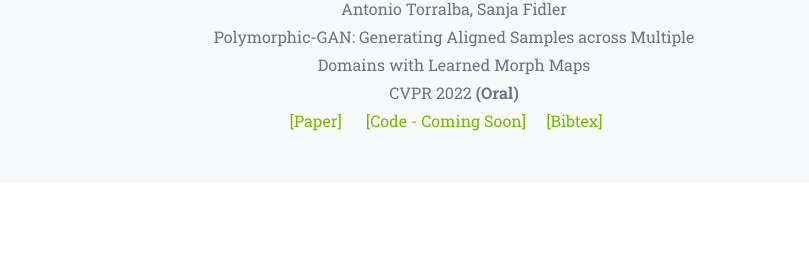
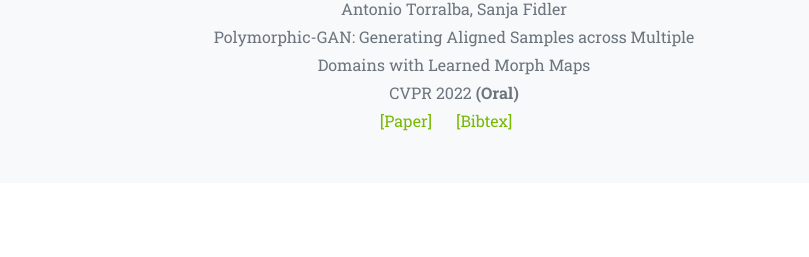
Before and after one commit to nv-tlabs/PMGAN, a plain HTML site: page index.html in a window 1280 px wide. Shown: the part 1494-1751 px from the top of the page, 471-1280 px from the left. Drawn offline with nearby package versions, Linux system fonts and the light colour scheme; a web font is replaced by a local one.

Commit message:
small edit

```diff
--- a/index.html
+++ b/index.html
@@ -134,7 +134,6 @@
                                 Polymorphic-GAN: Generating Aligned Samples across Multiple Domains with Learned Morph Maps  <br>
                                 CVPR 2022 <b>(Oral)</b> <br/>
                                  <a href="https://arxiv.org/abs/2206.02903" style="color:#76b900">[Paper]</a> &emsp;
-                                 <a href="#" style="color:#76b900">[Code - Coming Soon]</a>&emsp;
                                  <a href="assets/bibtex.bib" style="color:#76b900">[Bibtex]</a>&emsp;
                             </p>
                         </div>
```
